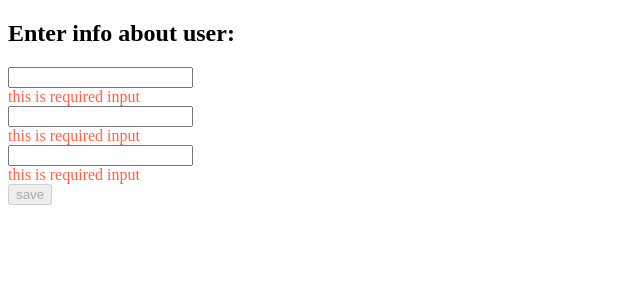
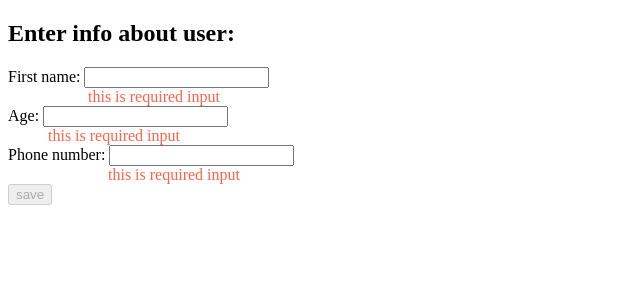
Before and after one commit to TetyanaKarpikova/angular-lessons, an Angular app: page / in a window 1280 px wide. Shown: the top 300 px of the page, without its empty margins (0-640 px from the left). Built offline with nearby package versions, Linux system fonts and the light colour scheme.

Commit message:
add style

```diff
--- a/src/app/components/users-form/users-form.component.css
+++ b/src/app/components/users-form/users-form.component.css
@@ -1,3 +1,12 @@
 .warning {
     color: tomato;
 }
+.margin100 {
+    margin-left: 100px;
+}
+.margin80 {
+    margin-left: 80px;
+}
+.margin40 {
+    margin-left: 40px;
+}
--- a/src/app/components/users-form/users-form.component.html
+++ b/src/app/components/users-form/users-form.component.html
@@ -1,32 +1,40 @@
 <form [formGroup]="myForm" (ngSubmit)="action()">
 
     <div>
-        <input [(formControl)]="name">
-        <div *ngIf="name.errors?.required" [classList]="['warning']">
+        <label>
+            First name:
+            <input [(formControl)]="name">
+        </label>
+        <div *ngIf="name.errors?.required" [class]="['warning', 'margin80']">
             this is required input
         </div>
-        <div *ngIf="!!name.errors?.minlength" [class.warning]="!!name.errors?.minlength">
+        <div *ngIf="!!name.errors?.minlength" [class]="['warning', 'margin80']">
             min length - {{name.errors?.minlength?.requiredLength }}
             actual length - {{name.errors?.minlength?.actualLength}}
         </div>
     </div>
 
     <div>
-        <input [formControl]="age">
-        <div *ngIf="age.errors?.required" [class.warning]="!!name.errors?.required">
+        <label>
+            Age:
+            <input [formControl]="age" type="number">
+        </label>
+        <div *ngIf="age.errors?.required" [class]="['warning', 'margin40']">
             this is required input</div>
-        <div *ngIf="age.errors?.notAge" [class]="['warning']">
+        <div *ngIf="age.errors?.notAge" [class]="['warning', 'margin40']">
             not normal age</div>
     </div>
     <div>
-
-        <input [formControl]="phone">
-        <div *ngIf="phone.errors?.required" [class]="['warning']">
+        <label>
+            Phone number:
+            <input [formControl]="phone">
+        </label>
+        <div *ngIf="phone.errors?.required" [class]="['warning', 'margin100']">
             this is required input</div>
-        <div *ngIf="!!phone.errors?.minlength" [class]="['warning']">
+        <div *ngIf="!!phone.errors?.minlength" [class]="['warning', 'margin100']">
             min length - {{phone.errors?.minlength?.requiredLength}}
             actual length - {{phone.errors?.minlength?.actualLength}}</div>
-        <div *ngIf="!!phone.errors?.maxlength" [class]="['warning']">
+        <div *ngIf="!!phone.errors?.maxlength" [class]="['warning', 'margin100']">
             max length - {{phone.errors?.maxlength?.requiredLength}}
             actual length - {{phone.errors?.maxlength?.actualLength}}</div>
     </div>
@@ -35,7 +43,7 @@
     </div>
 </form>
 
-
+<p></p>
 <app-user *ngFor="let item of user" [user]="item">
-   <p></p>
+    <p></p>
 </app-user>
```
